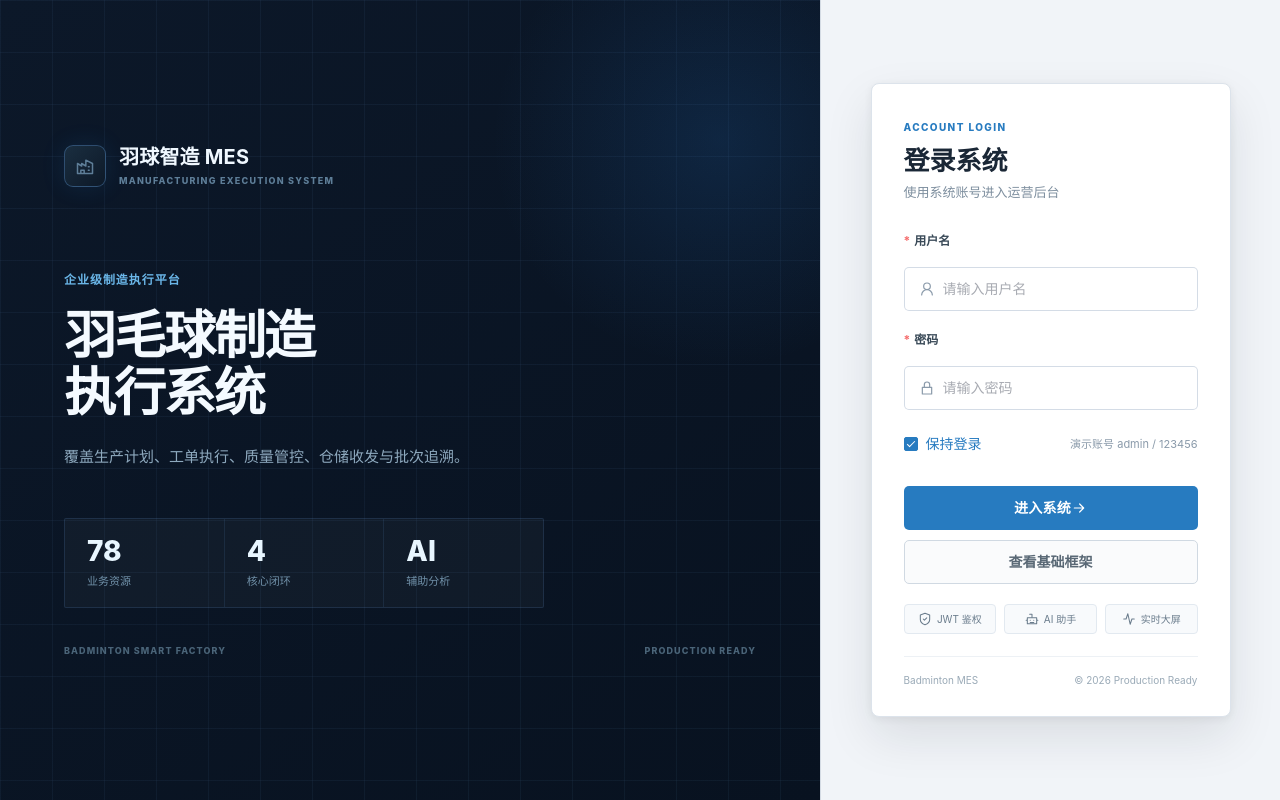
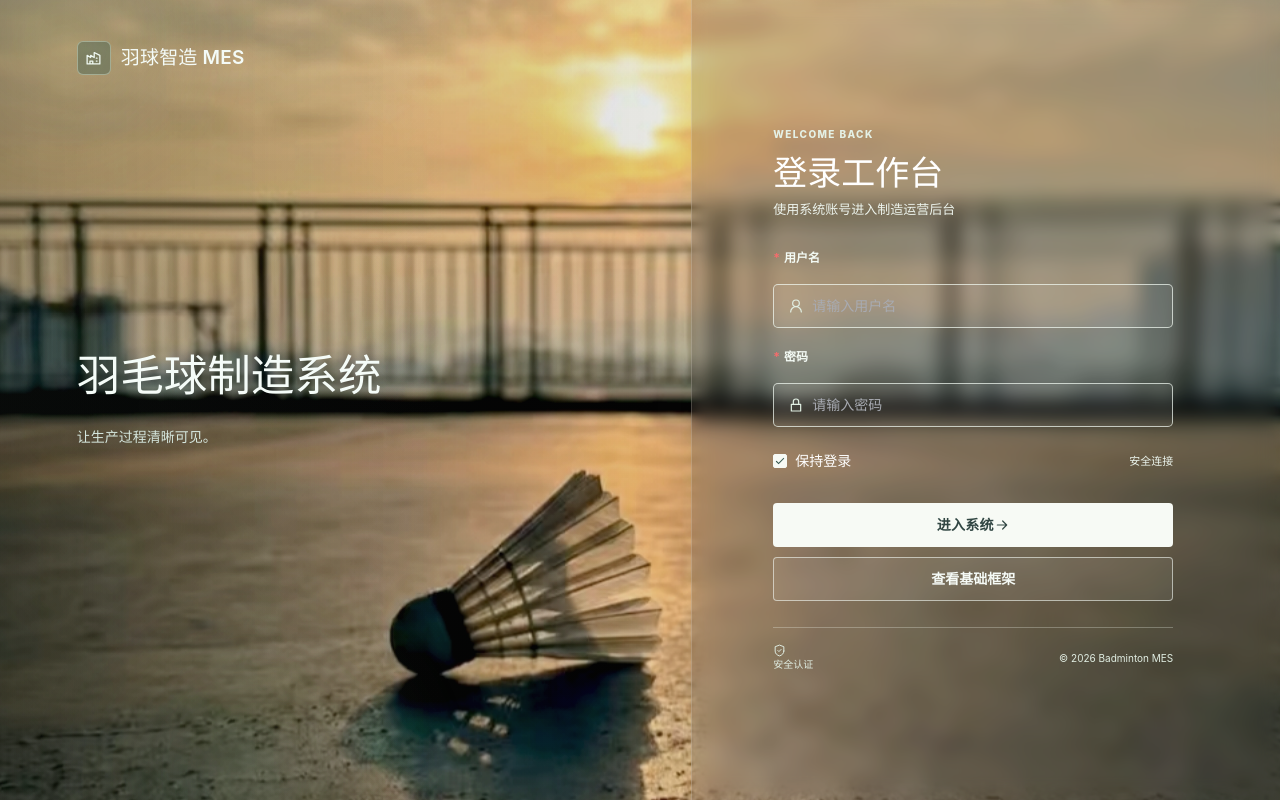
Before and after one commit to han139242/XiaoXueQi-public, a Vue app in the folder workspace/vscode/ems-forword/: page /#/login in a window 1280 px wide. Built offline with nearby package versions, Linux system fonts and the light colour scheme; no server answers.

Commit message:
feat: refine mes login experience

```diff
--- a/workspace/vscode/ems-forword/src/pages/login/index.vue
+++ b/workspace/vscode/ems-forword/src/pages/login/index.vue
@@ -4,6 +4,7 @@ import { useRoute, useRouter } from 'vue-router'
 import { ElMessage } from 'element-plus'
 import AppIcon from '@/components/common/AppIcon.vue'
 import { login } from '@/api/auth'
+import shuttlecockImage from '@/assets/login-background.jpg'
 import {
   setCurrentUser,
   setToken,
@@ -63,56 +64,27 @@ async function enterPreview() {
 </script>
 
 <template>
-  <main class="login-page">
-    <!-- ── 左侧品牌区 ── -->
-    <section class="brand-panel" aria-label="羽球智造 MES">
-      <div class="brand-grid" aria-hidden="true" />
+  <main class="login-page" :style="{ '--shuttlecock-image': `url(${shuttlecockImage})` }">
+    <section class="brand-panel" aria-label="羽毛球制造执行系统介绍">
       <div class="brand-shell">
         <header class="brand-header">
-          <span class="brand-mark" aria-hidden="true">
-            <AppIcon name="factory" :size="20" />
-          </span>
-          <div>
-            <strong>羽球智造 MES</strong>
-            <span>MANUFACTURING EXECUTION SYSTEM</span>
-          </div>
+          <span class="brand-mark" aria-hidden="true"><AppIcon name="factory" :size="17" /></span>
+          <strong>羽球智造 MES</strong>
         </header>
 
         <div class="brand-copy">
-          <span class="eyebrow">企业级制造执行平台</span>
-          <h1>羽毛球制造<br>执行系统</h1>
-          <p>覆盖生产计划、工单执行、质量管控、仓储收发与批次追溯。</p>
-        </div>
-
-        <div class="brand-stats">
-          <div>
-            <strong>78</strong>
-            <span>业务资源</span>
-          </div>
-          <div>
-            <strong>4</strong>
-            <span>核心闭环</span>
-          </div>
-          <div>
-            <strong>AI</strong>
-            <span>辅助分析</span>
-          </div>
-        </div>
-
-        <div class="brand-meta">
-          <span>BADMINTON SMART FACTORY</span>
-          <span>PRODUCTION READY</span>
+          <h1>羽毛球制造系统</h1>
+          <p>让生产过程清晰可见。</p>
         </div>
       </div>
     </section>
 
-    <!-- ── 右侧登录区 ── -->
     <section class="login-panel">
       <div class="login-card">
         <div class="login-heading">
-          <span class="login-eyebrow">ACCOUNT LOGIN</span>
-          <h2>登录系统</h2>
-          <p>使用系统账号进入运营后台</p>
+          <span class="login-eyebrow">WELCOME BACK</span>
+          <h2>登录工作台</h2>
+          <p>使用系统账号进入制造运营后台</p>
         </div>
 
         <el-form
@@ -143,7 +115,7 @@ async function enterPreview() {
 
           <div class="login-options">
             <el-checkbox v-model="form.remember">保持登录</el-checkbox>
-            <span class="demo-hint">演示账号&nbsp;admin / 123456</span>
+            <span class="login-status">安全连接</span>
           </div>
 
           <el-button class="login-submit" type="primary" :loading="loading" @click="handleLogin">
@@ -159,15 +131,9 @@ async function enterPreview() {
           </el-button>
         </el-form>
 
-        <div class="login-badge-row">
-          <span><AppIcon name="shield-check" :size="14" />JWT 鉴权</span>
-          <span><AppIcon name="bot" :size="14" />AI 助手</span>
-          <span><AppIcon name="activity" :size="14" />实时大屏</span>
-        </div>
-
         <footer class="login-footer">
-          <span>Badminton MES</span>
-          <span>© 2026 Production Ready</span>
+          <span><AppIcon name="shield-check" :size="13" />安全认证</span>
+          <span>© 2026 Badminton MES</span>
         </footer>
       </div>
     </section>
@@ -175,199 +141,156 @@ async function enterPreview() {
 </template>
 
 <style scoped>
-/* ── 整体布局 ── */
 .login-page {
+  position: relative;
   display: grid;
   min-height: 100dvh;
-  grid-template-columns: minmax(540px, 1fr) 460px;
+  grid-template-columns: minmax(0, 1.08fr) minmax(460px, .92fr);
   overflow: hidden;
-  background: #0a1018;
+  background: var(--shuttlecock-image) center / cover no-repeat;
   font-family: var(--mes-font);
 }
 
-/* ── 左侧：品牌区 ── */
-.brand-panel {
-  position: relative;
-  display: flex;
-  min-height: 100dvh;
-  align-items: center;
-  padding: clamp(36px, 5vw, 76px);
-  overflow: hidden;
-  background: linear-gradient(145deg, #0c1829 0%, #081220 100%);
+.login-page::before {
+  position: absolute;
+  inset: 0;
+  background: var(--shuttlecock-image) center / cover no-repeat;
+  filter: brightness(.98) saturate(.94) contrast(.97);
+  content: '';
+  opacity: 1;
+  animation: background-breathe 18s ease-in-out infinite alternate;
+  transform-origin: center;
 }
 
-/* 网格线叠加 */
-.brand-grid {
+.login-page::after {
   position: absolute;
   inset: 0;
-  background-image:
-    linear-gradient(rgb(90 140 190 / 8%) 1px, transparent 1px),
-    linear-gradient(90deg, rgb(90 140 190 / 8%) 1px, transparent 1px);
-  background-size: 52px 52px;
+  background: linear-gradient(90deg, rgb(17 24 21 / 18%) 0%, transparent 52%, rgb(17 24 21 / 8%) 100%);
+  content: '';
   pointer-events: none;
 }
 
-/* 右侧渐变光晕 */
+.brand-panel {
+  position: relative;
+  z-index: 1;
+  display: flex;
+  min-height: 100dvh;
+  align-items: stretch;
+  padding: clamp(26px, 3.2vw, 52px) clamp(40px, 6vw, 92px) clamp(40px, 6vw, 92px);
+  overflow: hidden;
+  background: linear-gradient(90deg, rgb(18 25 22 / 19%) 0%, transparent 65%);
+}
+
+.brand-panel::before {
+  position: absolute;
+  top: -120px;
+  left: -100px;
+  width: 310px;
+  height: 310px;
+  border-radius: 50%;
+  background: radial-gradient(circle, rgb(255 228 156 / 36%), rgb(255 239 192 / 4%) 64%, transparent 72%);
+  content: '';
+  filter: blur(26px);
+  opacity: .62;
+  pointer-events: none;
+  animation: glow-drift 13s ease-in-out infinite alternate;
+}
+
 .brand-panel::after {
   position: absolute;
-  top: -120px;
-  right: -160px;
-  width: 520px;
-  height: 520px;
+  bottom: -150px;
+  left: 9%;
+  width: 360px;
+  height: 360px;
   border-radius: 50%;
-  background: radial-gradient(circle, rgb(45 140 240 / 14%), transparent 62%);
+  background: radial-gradient(circle, rgb(83 136 117 / 31%), rgb(163 204 157 / 4%) 66%, transparent 74%);
   content: '';
+  filter: blur(30px);
+  opacity: .52;
   pointer-events: none;
+  animation: glow-drift 16s ease-in-out -4s infinite alternate-reverse;
 }
 
 .brand-shell {
   position: relative;
   z-index: 1;
+  display: flex;
   width: min(740px, 100%);
+  flex-direction: column;
+  animation: brand-enter .9s cubic-bezier(.2, .8, .2, 1) both;
 }
 
-/* 品牌标题行 */
+.brand-header strong {
+  color: #f4fbf7;
+  font-size: 19px;
+  font-weight: 560;
+  letter-spacing: .01em;
+}
+
 .brand-header {
-  display: flex;
+  display: inline-flex;
   align-items: center;
-  gap: 13px;
+  gap: 10px;
 }
 
 .brand-mark {
   display: inline-flex;
-  width: 42px;
-  height: 42px;
+  width: 34px;
+  height: 34px;
   align-items: center;
   justify-content: center;
-  color: #d4eeff;
-  border: 1px solid rgb(90 148 210 / 40%);
-  border-radius: 9px;
-  background: linear-gradient(135deg, #1a2e40, #0d1928);
-  box-shadow: 0 0 24px rgb(45 140 240 / 12%);
+  color: #eff9f2;
+  border: 1px solid rgb(226 246 232 / 38%);
+  border-radius: 6px;
+  background: rgb(29 80 72 / 32%);
+  backdrop-filter: blur(6px);
 }
 
-.brand-header > div {
-  display: flex;
-  flex-direction: column;
-}
-
-.brand-header strong {
-  color: #f0f8ff;
-  font-size: 20px;
-  font-weight: 720;
-  letter-spacing: .01em;
-}
-
-.brand-header span {
-  margin-top: 2px;
-  color: #5e7e98;
-  font-size: 9px;
-  font-weight: 760;
-  letter-spacing: .14em;
-}
-
-/* 主 copy */
 .brand-copy {
-  margin-top: clamp(60px, 10vh, 100px);
-}
-
-.eyebrow {
-  display: inline-block;
-  margin-bottom: 18px;
-  color: #6ab6e8;
-  font-size: 12px;
-  font-weight: 660;
-  letter-spacing: .08em;
+  margin: auto 0;
 }
 
 .brand-copy h1 {
-  color: #f4faff;
-  font-size: clamp(36px, 4.2vw, 52px);
-  font-weight: 780;
-  line-height: 1.1;
-  letter-spacing: -.04em;
+  color: #f5fcf8;
+  font-size: clamp(34px, 3.4vw, 46px);
+  font-weight: 500;
+  line-height: 1.2;
+  letter-spacing: 0;
 }
 
 .brand-copy p {
   max-width: 480px;
   margin-top: 22px;
-  color: #8ea9be;
-  font-size: 15px;
-  line-height: 1.9;
+  color: #d5e6dd;
+  font-size: 14px;
+  line-height: 1.8;
 }
 
-/* 统计栏 */
-.brand-stats {
-  display: flex;
-  width: min(480px, 100%);
-  margin-top: 46px;
-  border: 1px solid rgb(90 140 200 / 18%);
-  border-radius: 2px;
-  background: rgb(255 255 255 / 3%);
-}
-
-.brand-stats > div {
-  flex: 1;
-  min-width: 0;
-  padding: 18px 22px;
-  border-left: 1px solid rgb(90 140 200 / 14%);
-}
-
-.brand-stats > div:first-child {
-  border-left: 0;
-}
-
-.brand-stats strong {
-  display: block;
-  color: #e8f6ff;
-  font-size: 28px;
-  font-weight: 780;
-  line-height: 1;
-}
-
-.brand-stats span {
-  display: block;
-  margin-top: 8px;
-  color: #7090a8;
-  font-size: 11px;
-}
-
-/* 底部信息行 */
-.brand-meta {
-  display: flex;
-  justify-content: space-between;
-  gap: 16px;
-  margin-top: 36px;
-  color: #4a6478;
-  font-size: 9px;
-  font-weight: 760;
-  letter-spacing: .12em;
-}
-
-/* ── 右侧：登录区 ── */
 .login-panel {
+  position: relative;
+  z-index: 2;
   display: flex;
   min-height: 100dvh;
   align-items: center;
   justify-content: center;
-  padding: 40px 48px;
-  background: #f1f4f8;
-  border-left: 1px solid #d4dbe4;
+  padding: 40px clamp(58px, 8vw, 154px) 40px clamp(42px, 6vw, 100px);
+  background: rgb(24 28 32 / 12%);
+  backdrop-filter: blur(10px) saturate(92%);
+  border-left: 1px solid rgb(255 250 232 / 20%);
 }
 
 .login-card {
   width: 100%;
-  max-width: 360px;
-  padding: 36px 32px 28px;
-  border: 1px solid #dce3eb;
-  border-radius: 8px;
-  background: #fff;
-  box-shadow:
-    0 2px 8px rgb(0 0 0 / 6%),
-    0 20px 48px rgb(16 28 44 / 10%);
+  max-width: 400px;
+  padding: 10px 0;
+  border: 0;
+  border-radius: 0;
+  background: transparent;
+  box-shadow: none;
+  backdrop-filter: none;
+  animation: login-enter .9s cubic-bezier(.2, .8, .2, 1) .12s both;
 }
 
-/* 卡片标题 */
 .login-heading {
   margin-bottom: 28px;
 }
@@ -375,26 +298,26 @@ async function enterPreview() {
 .login-eyebrow {
   display: block;
   margin-bottom: 10px;
-  color: var(--mes-primary);
+  color: #e4f1e6;
   font-size: 10px;
   font-weight: 760;
   letter-spacing: .14em;
 }
 
 .login-heading h2 {
-  color: #1a2736;
-  font-size: 26px;
-  font-weight: 740;
+  color: #fff;
+  font-family: Georgia, 'Times New Roman', 'Microsoft YaHei', serif;
+  font-size: 34px;
+  font-weight: 500;
   line-height: 1.2;
 }
 
 .login-heading p {
   margin-top: 7px;
-  color: #7d8e9e;
+  color: #edf4ed;
   font-size: 13px;
 }
 
-/* 选项行 */
 .login-options {
   display: flex;
   align-items: center;
@@ -403,84 +326,78 @@ async function enterPreview() {
   margin: -4px 0 22px;
 }
 
-.demo-hint {
+.login-status {
   overflow: hidden;
-  color: #8a9aaa;
+  color: #ebf5ed;
   font-size: 11px;
   text-align: right;
   text-overflow: ellipsis;
   white-space: nowrap;
 }
 
-/* 按钮 */
 .login-submit.el-button,
 .preview-button.el-button {
   width: 100%;
   height: 44px;
   margin: 0;
-  border-radius: 5px;
+  border-radius: 4px;
   font-size: 14px;
   font-weight: 660;
+  transition: transform .2s ease, box-shadow .2s ease, background-color .2s ease, border-color .2s ease;
 }
 
 .login-submit.el-button {
   display: inline-flex;
   gap: 8px;
   border: 0;
-  background: var(--mes-primary);
+  color: #314643;
+  background: #f7faf5;
   letter-spacing: .02em;
 }
 
 .login-submit.el-button:hover:not(:disabled) {
-  background: var(--mes-primary-hover);
+  background: #e7f0e8;
+  box-shadow: 0 10px 22px rgb(18 31 25 / 24%);
+  transform: translateY(-2px);
+}
+
+.login-submit.el-button:active:not(:disabled),
+.preview-button.el-button:active:not(:disabled) {
+  transform: translateY(0);
 }
 
 .preview-button.el-button {
   margin-top: 10px;
-  color: #596875;
-  border-color: #d0d9e2;
-  background: #fafbfc;
+  color: #f5faf6;
+  border-color: rgb(245 252 246 / 58%);
+  background: rgb(255 255 255 / 7%);
 }
 
-/* 特性徽章 */
-.login-badge-row {
-  display: flex;
-  gap: 8px;
-  margin-top: 20px;
+.preview-button.el-button:hover:not(:disabled) {
+  border-color: rgb(255 255 255 / 85%);
+  background: rgb(255 255 255 / 15%);
+  box-shadow: 0 8px 18px rgb(17 27 21 / 18%);
+  transform: translateY(-2px);
 }
 
-.login-badge-row span {
+.login-footer {
   display: inline-flex;
-  height: 30px;
-  flex: 1;
+  width: 100%;
   align-items: center;
-  justify-content: center;
-  gap: 5px;
-  color: #6a7c8c;
-  border: 1px solid #e2e9f0;
-  border-radius: 4px;
-  background: #f8fafc;
+  justify-content: space-between;
+  gap: 10px;
+  margin-top: 26px;
+  padding-top: 16px;
+  border-top: 1px solid rgb(243 251 244 / 28%);
+  color: #e1eee3;
   font-size: 10px;
 }
 
-/* 底部版权 */
-.login-footer {
-  display: flex;
-  justify-content: space-between;
-  gap: 10px;
-  margin-top: 22px;
-  padding-top: 16px;
-  border-top: 1px solid #edf1f5;
-  color: #9aaab7;
-  font-size: 10px;
-}
-
-/* ── Element Plus 覆盖 ── */
 :deep(.el-form-item) { margin-bottom: 18px; }
 
 :deep(.el-form-item__label) {
   padding-bottom: 7px;
-  color: #3a4a58;
+  color: #f3faf4;
   font-size: 12px;
   font-weight: 660;
 }
@@ -488,54 +405,96 @@ async function enterPreview() {
 :deep(.el-input__wrapper) {
   min-height: 44px;
   border-radius: 5px;
-  background: #fff;
-  box-shadow: 0 0 0 1px #d4dce6 inset;
-  transition: box-shadow .18s;
+  background: rgb(255 255 255 / 7%);
+  box-shadow: 0 0 0 1px rgb(244 252 244 / 70%) inset;
+  transition: box-shadow .18s, background-color .18s;
 }
 
 :deep(.el-input__wrapper.is-focus) {
-  box-shadow: 0 0 0 1.5px var(--mes-primary) inset, 0 0 0 3px rgb(var(--mes-primary-rgb) / 10%);
+  background: rgb(255 255 255 / 13%);
+  box-shadow: 0 0 0 2px #fff inset !important;
 }
 
+:deep(.el-form-item__content) { overflow: visible; }
+
 :deep(.el-input__inner) {
-  color: #1a2736;
+  color: #fff;
   font-size: 14px;
 }
 
-:deep(.el-input__prefix) { color: #8a9aaa; }
+:deep(.el-input__prefix) { color: #e2f0e4; }
+
+:deep(.el-input__inner:-webkit-autofill),
+:deep(.el-input__inner:-webkit-autofill:hover),
+:deep(.el-input__inner:-webkit-autofill:focus) {
+  -webkit-text-fill-color: #fff;
+  box-shadow: 0 0 0 1000px #486861 inset;
+  caret-color: #fff;
+  transition: background-color 9999s ease-out 0s;
+}
 
 :deep(.el-checkbox) {
-  --el-checkbox-text-color: #6a7c8c;
-  --el-checkbox-checked-text-color: var(--mes-primary);
+  --el-checkbox-text-color: #f0f7f1;
+  --el-checkbox-checked-text-color: #fff;
+  --el-checkbox-input-border-color: rgb(244 252 244 / 72%);
+  --el-checkbox-checked-bg-color: #f7faf5;
+  --el-checkbox-checked-input-border-color: #f7faf5;
+  --el-checkbox-checked-icon-color: #31554c;
 }
 
-/* ── 响应式 ── */
 @media (max-width: 1080px) {
-  .login-page { grid-template-columns: minmax(460px, 1fr) 420px; }
+  .login-page { grid-template-columns: minmax(420px, 1fr) 400px; }
+  .login-panel { padding-inline: 42px; }
 }
 
 @media (max-width: 880px) {
   .login-page { grid-template-columns: 1fr; }
 
-  .brand-panel { min-height: auto; padding: 36px 28px 32px; }
-  .brand-copy { margin-top: 40px; }
+  .brand-panel { min-height: auto; padding: 38px 28px 36px; }
+  .brand-copy { margin: 42px 0 0; }
   .brand-copy h1 { font-size: 36px; }
 
   .login-panel {
     min-height: auto;
     padding: 32px 22px 48px;
     border-left: 0;
-    border-top: 1px solid #d4dbe4;
+    border-top: 1px solid rgb(255 230 207 / 12%);
   }
 }
 
 @media (max-width: 600px) {
-  .brand-header span,
-  .brand-copy p,
-  .brand-stats { display: none; }
+  .brand-copy p { display: none; }
 
-  .brand-copy { margin-top: 48px; }
+  .brand-copy { margin: 42px 0 0; }
   .brand-copy h1 { font-size: 30px; }
-  .login-card { padding: 28px 20px 22px; }
+  .login-card { padding: 30px 22px 24px; }
+}
+
+@keyframes background-breathe {
+  from { filter: brightness(.92) saturate(.88) contrast(.97); transform: scale(1.08); }
+  to { filter: brightness(.99) saturate(.96) contrast(.98); transform: scale(1.02); }
+}
+
+@keyframes glow-drift {
+  from { transform: translate3d(0, 0, 0) scale(1); }
+  to { transform: translate3d(28px, 18px, 0) scale(1.12); }
+}
+
+@keyframes login-enter {
+  from { opacity: 0; transform: translateY(28px); }
+  to { opacity: 1; transform: translateY(0); }
+}
+
+@keyframes brand-enter {
+  from { opacity: 0; transform: translateX(-34px); }
+  to { opacity: 1; transform: translateX(0); }
+}
+
+@media (prefers-reduced-motion: reduce) {
+  .login-page::before,
+  .brand-panel::before,
+  .brand-panel::after,
+  .brand-shell,
+  .login-card { animation: none; }
 }
 </style>
```
Also changed, not shown: workspace/vscode/ems-forword/src/assets/login-background.jpg (added), 1 other file (tests, documents, lock files or other folders).
